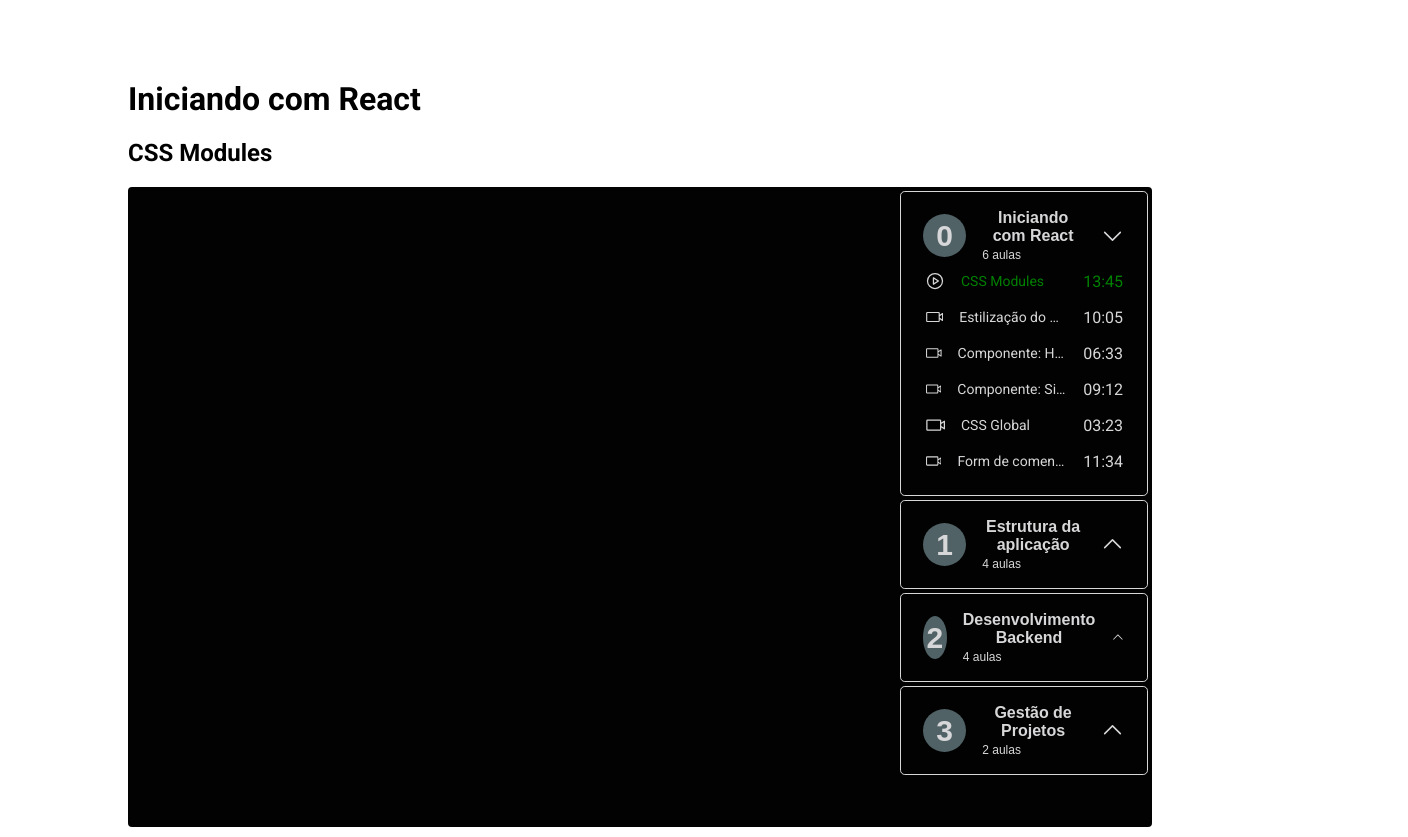
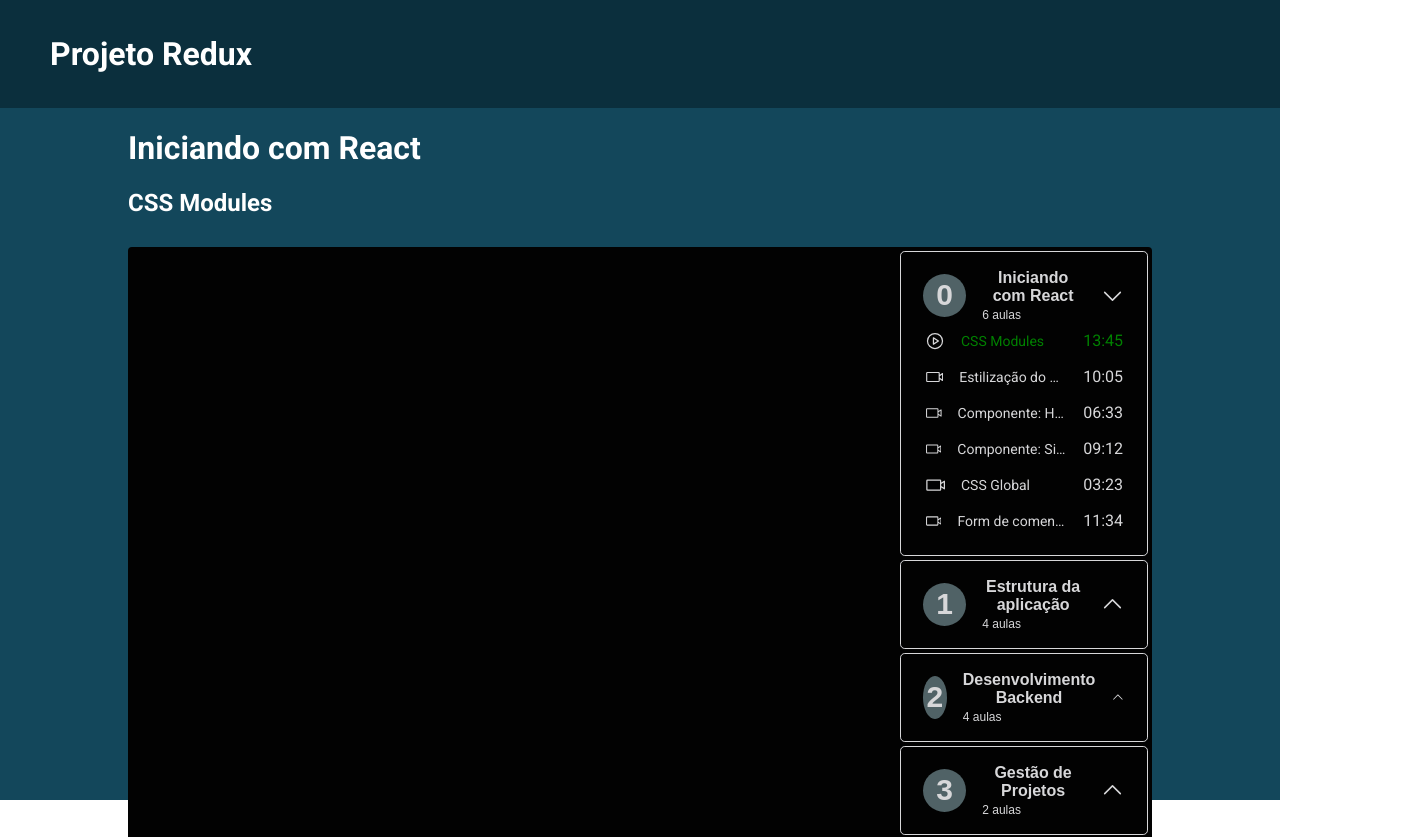
Before and after one commit to marcoslima12/react-redux-zustand, a React (Vite) app: page / in a window 1280 px wide. Shown: the top 837 px of the page, 1408 px wide, since content can reach past the window. Built offline with nearby package versions, Linux system fonts and the light colour scheme; data requests are answered from the project's data file.

Commit message:
fixed page styles

```diff
--- /dev/null
+++ b/src/components/Header/index.tsx
@@ -0,0 +1,9 @@
+import { Container } from "./styles";
+
+export const Header = () => {
+  return (
+    <Container>
+      <h1>Projeto Redux</h1>
+    </Container>
+  );
+};
--- /dev/null
+++ b/src/components/Header/styles.ts
@@ -0,0 +1,17 @@
+import { styled /* css */ } from "../../stitches.config";
+
+export const Container = styled("div", {
+  backgroundColor: "#0B2F3D",
+  width: "100vw",
+  height: "108px",
+  fontFamily: "Roboto",
+  boxSizing: "border-box",
+  paddingLeft: 50,
+  display: "flex",
+  alignItems: "center",
+
+  h1: {
+    margin: 0,
+    color: "#FFFFFF",
+  },
+});
--- a/src/pages/video-player/index.tsx
+++ b/src/pages/video-player/index.tsx
@@ -5,12 +5,13 @@ import {
   Wrapper,
   Modules,
   VideoClass,
-  HeaderContainer,
+  PageHeaderContainer,
 } from "./style";
 import { Module } from "../../components/Module";
 import { UseAppSelector, useAppDispatch } from "../../store";
 import { loadCourse, next, useCurrentLesson } from "../../store/slices/player";
 import { useEffect } from "react";
+import { Header } from "../../components/Header";
 
 export function Player() {
   const modules = UseAppSelector((state) => {
@@ -31,16 +32,16 @@ export function Player() {
     dispatch(loadCourse());
   }, []);
 
-  const Header = () => {
+  const PageHeader = () => {
     return (
-      <HeaderContainer>
+      <PageHeaderContainer>
         {modules && (
           <>
             <h1>{modules[moduleIndex].title}</h1>
             <h2>{modules[moduleIndex].lessons[lessonIndex].title}</h2>
           </>
         )}
-      </HeaderContainer>
+      </PageHeaderContainer>
     );
   };
 
@@ -53,10 +54,13 @@ export function Player() {
   return (
     <Wrapper>
       <Header />
+      <PageHeader />
       <MainContent>
         <VideoClass>
           {isLoading ? (
-            <div><h1>LOADING</h1></div> // adicionar um loading legal aqui
+            <div>
+              <h1>LOADING</h1>
+            </div> // adicionar um loading legal aqui
           ) : (
             <ReactPlayer
               controls
--- a/src/pages/video-player/style.ts
+++ b/src/pages/video-player/style.ts
@@ -1,32 +1,32 @@
 import { styled } from "../../stitches.config";
 
 export const Wrapper = styled("div", {
-  backgroundColor: "$background",
-  width: "100vw",
+  backgroundColor: "#13475B",
+  width: "100%",
   height: "100vh",
-
   fontFamily: "Roboto",
 });
 
-export const HeaderContainer = styled("div",  {
+export const PageHeaderContainer = styled("div",  {
   paddingLeft: '10%',
-  width: "100vw",
-  color: 'black',
-  marginTop: "5rem",
+  width: "100%",
+  boxSizing: 'border-box',
+  color: '#FFFFFF',
+  paddingBottom: 10
 })
 
 export const MainContent = styled("main", {
   width: "80%",
-  height: "80%",
+  height: 600,
   margin: "auto",
   display: "flex",
   background: "#020202",
-
   borderRadius: "0.25rem",
 });
 
 export const VideoClass = styled("div", {
   width: "75%",
+  height: '100%',
   color: 'white'
 });
 
--- a/src/style/theme.ts
+++ b/src/style/theme.ts
@@ -10,7 +10,7 @@ export const lightTheme = {
   export const darkTheme = {
     colors: {
       primary: 'cyan',
-      background: 'black',
+      background: '#0B2F3D',
       text: 'white',
     },
   };
```
